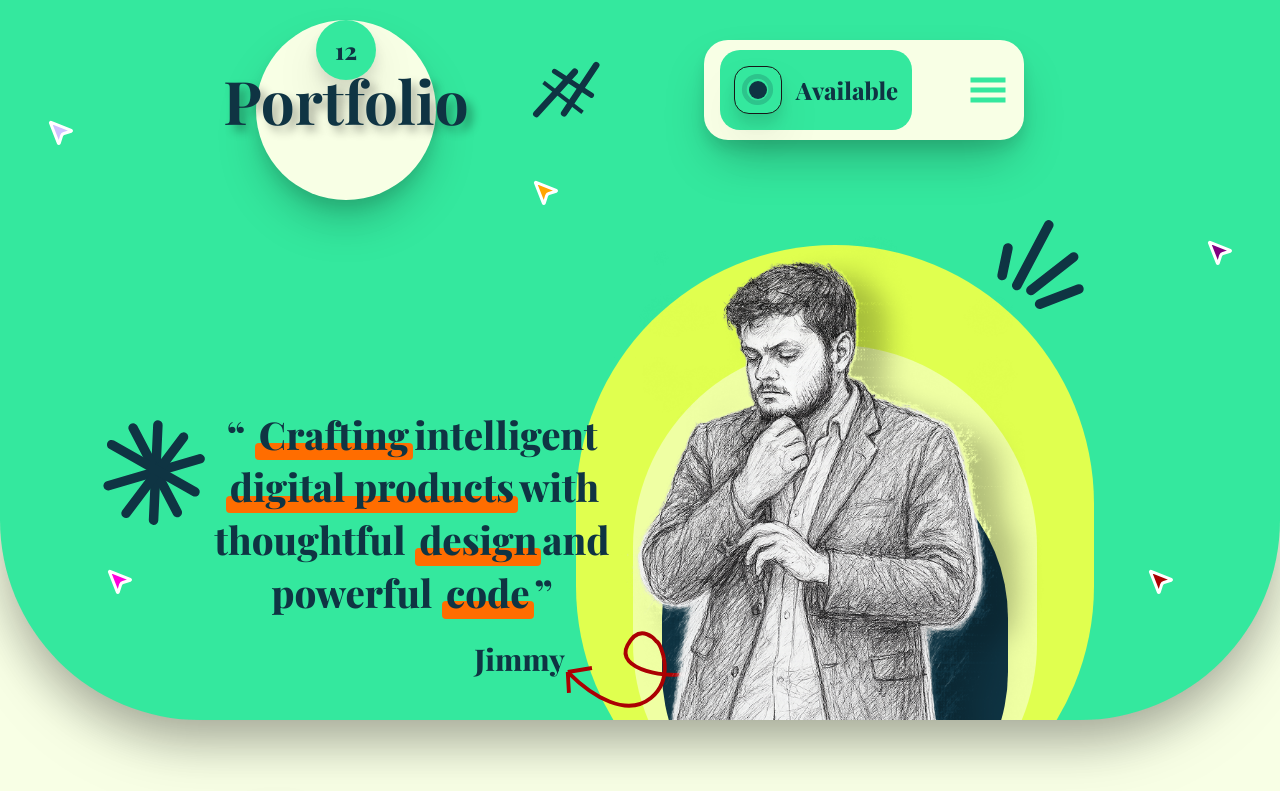
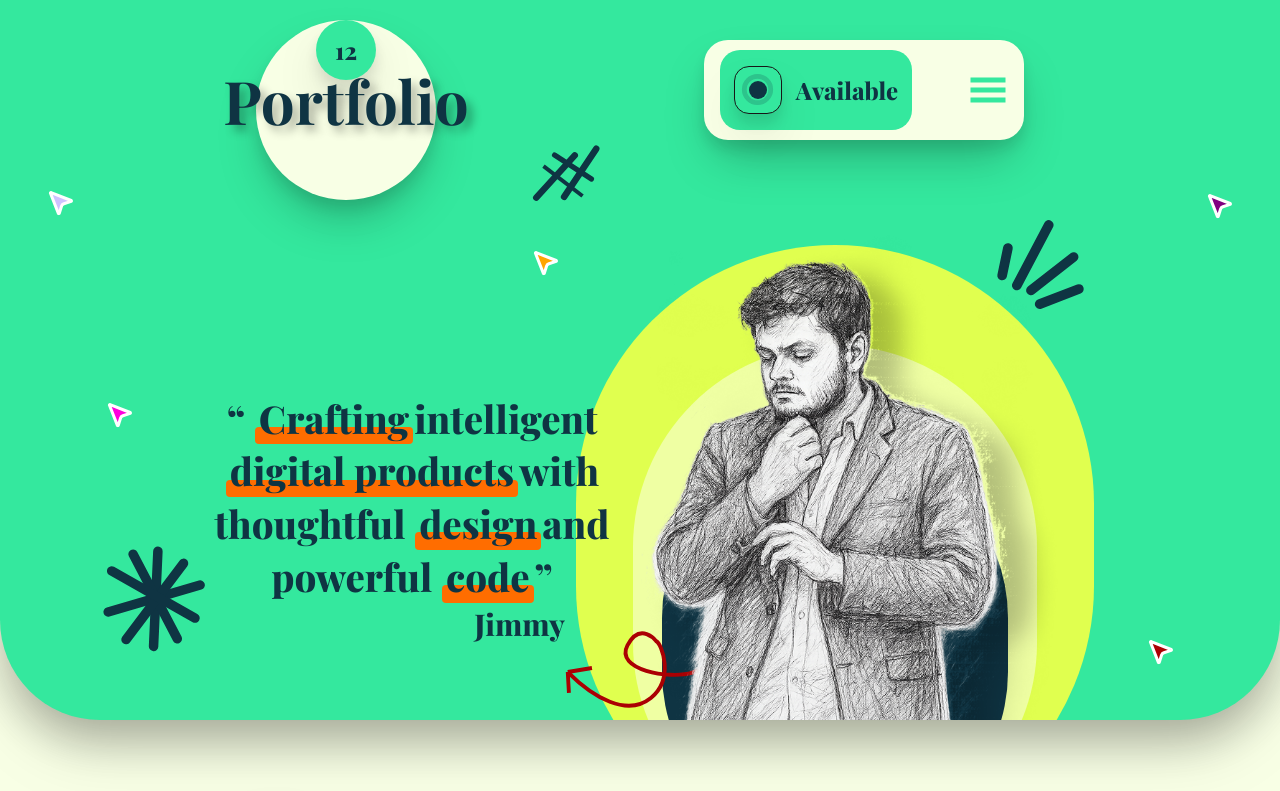
Before and after one commit to JimmyDudhwala/jimmy, a Next.js app: page / in a window 1280 px wide. Shown: the top 791 px of the page. Built offline with nearby package versions, Linux system fonts and the light colour scheme; a web font is replaced by a local one.

Commit message:
Animation adding started

```diff
--- a/src/app/Pages/Homepage.tsx
+++ b/src/app/Pages/Homepage.tsx
@@ -1,5 +1,5 @@
 "use client"
-import React, { useState } from 'react'
+import React, { useRef, useState } from 'react'
 import Navbar from '../components/Navbar'
 import Circle from '../components/Circle'
 import Image from 'next/image'
@@ -10,60 +10,98 @@ import ScrollLock from '../components/ScrollLock'
 import Footer from '../components/Footer'
 import Quote from '../components/Quote'
 import SocialMedia from '../components/SocialMedia'
+import { motion, useScroll, useTransform } from 'framer-motion'
+import { useMediaQuery } from 'react-responsive'
 
 const quote = "Crafting intelligent digital products with thoughtful design and powerful code"
 const highlights = ["Crafting", "digital products", "design", "code"]
 
 const Homepage = () => {
 
+      const container = useRef<HTMLDivElement>(null);
+      const isMobile = useMediaQuery({ maxWidth: 768 })
+      const {scrollYProgress} = useScroll({
+        target: container,
+        offset: ["start end", "end start"]
+      });
+
+      const y1 = useTransform(scrollYProgress,[0.4, 0.7], ["0%", "100%"]);
+      const y2 = useTransform(scrollYProgress,[0.5, 0.7], ["0%", "300%"]);
+      const y3 = useTransform(scrollYProgress,[0.5, 0.7], ["0%", isMobile? "-5%":"-10%"]);
+      const y4 = useTransform(scrollYProgress,[0.5, 0.7], ["0%", "-200%"]);
+      const y5 = useTransform(scrollYProgress,[0.4, 0.7], ["0%", "-100%"]);
+      const y6 = useTransform(scrollYProgress,[0.4, 0.7], ["0%", "3%"]);
+      const r1 = useTransform(scrollYProgress,[0, 1], [10, 300]);
+
       const [isOpen, setIsOpen] = useState(false);
 
   return (
     <>
     <ScrollLock locked={isOpen}>
-    <div className="lg:h-screen  w-full bg-[#F8FFE5] relative overflow-hidden lg:pb-0 pb-20 ">
-      <div className="h-[90%]  w-full bg-[#34E89E] lg:rounded-b-[200px] rounded-b-[60px] relative shadow-2xl flex flex-col gap-10 items-center drop-shadow-2xl">
+    <div ref={container} className="lg:h-screen  w-full bg-[#F8FFE5] relative overflow-hidden lg:pb-0 pb-20 ">
+<motion.div
+  initial={{ height: 0,}}
+
+  animate={{ height: "90%"}}
+  transition={{ duration: 1 }}
+
+
+  className="h-[90%] w-full bg-[#34E89E] relative rounded-b-[100px] shadow-2xl flex flex-col gap-10 items-center drop-shadow-2xl"
+>
 
         {/* Cursors - visible only on lg screens */}
-        <div className="hidden lg:block absolute top-2/12 left-12">
-          <Cursor message="UI/UX Designer" color="#CFC2FF" />
-        </div>
-        <div className="hidden lg:block absolute top-3/12 left-5/12">
+        <motion.div style={{y:y2}} className="hidden lg:block absolute top-2/12 left-12">
+          <Cursor  message="UI/UX Designer" color="#CFC2FF" />
+        </motion.div>
+        <motion.div style={{y:y2}} className="hidden lg:block absolute top-3/12 left-5/12">
           <Cursor message="App developer" color="orange" />
-        </div>
-        <div className="hidden lg:block absolute bottom-2/12 left-1/12">
+        </motion.div>
+        <motion.div style={{y:y4}} className="hidden lg:block absolute bottom-4/12 left-1/12">
           <Cursor message="Full-Stack Developer" color="#FF00DD" />
-        </div>
-        <div className="hidden lg:block absolute top-4/12 right-12">
+        </motion.div>
+        <motion.div style={{y:y4}} className="hidden lg:block absolute top-4/12 right-12">
           <Cursor message="AI/ML Explorer" color="purple" />
-        </div>
-        <div className="hidden lg:block absolute bottom-2/12 right-1/12">
+        </motion.div>
+        <motion.div style={{y:y2}} className="hidden lg:block absolute bottom-2/12 right-1/12">
           <Cursor message="System Architect" color="#AB0003" />
-        </div>
+        </motion.div>
 
         {/* Top Section */}
         <div className="w-full lg:w-[60%] h-auto lg:h-[25%] mt-10 lg:m-0 flex flex-col-reverse lg:flex-row items-center justify-center lg:justify-between">
-          <div>
+          <motion.div
+            initial={{ opacity: 0 }}
+            animate={{  opacity: 1 }}
+            transition={{
+              opacity: { delay: 0.8, duration: 1, ease: "easeInOut" },
+            }}
+          >
             <Circle big="#F8FFE5" small="#34E89E" text="Portfolio" />
-          </div>
-          <div className="absolute lg:relative right-0 mt-4 lg:mt-0">
+          </motion.div>
+          <motion.div style={{y:y1}} className="absolute lg:relative right-0 mt-4 lg:mt-0">
             <Tiny width={100} height={100} src="/hash.svg" />
-          </div>
+          </motion.div>
 
-
+           <motion.div
+            initial={{ opacity: 0 }}
+            animate={{  opacity: 1 }}
+            transition={{
+              opacity: { delay: 0.8, duration: 1, ease: "easeInOut" },
+            }}
+          >
 
           <Navbar isOpen={isOpen} setIsOpen={setIsOpen} />
+      </motion.div>
 
 
 
         </div>
 
         {/* Bottom Content */}
-        <div className="w-full  h-full flex flex-col lg:flex-row justify-center items-center overflow-hidden  rounded-b-[60px] lg:rounded-b-[200px] ">
+        <div className="w-full  h-full flex flex-col lg:flex-row justify-center items-center overflow-hidden  rounded-b-[100px] lg:rounded-b-[100px] ">
           {/* Star Tiny */}
-          <div className="absolute left-0 top-4/12 lg:top-0 lg:left-0 lg:scale-100 scale-40  lg:relative">
+          <motion.div style={{y:y1}} className="absolute top-3/12 lg:top-0 left-0 lg:scale-100 scale-40  lg:relative">
             <Tiny width={150} height={150} src="/star.svg" />
-          </div>
+          </motion.div>
 
           {/* Quote Section */}
           <div className=' lg:w-[75%] w-full h-full flex lg:flex-row flex-col  justify-center '>
@@ -72,15 +110,15 @@ const Homepage = () => {
 
               <div className='relative lg:translate-x-30 z-20 ' >
                 {/* Quote */}
-                <div
+                <motion.div
                   className="w-full relative max-w-[510px] text-[clamp(1.5rem,3vw,3rem)] mx-auto text-center font-playfair font-extrabold leading-snug text-[#0F3443]"
-                  style={{ width: 'clamp(300px, 50vw, 510px)' }}
+                  style={{ width: 'clamp(300px, 50vw, 510px)', y:y3 }}
                 >
                   “ <Quote quote={quote} highlights={highlights} />”
-                </div>
-                <div className='text-end w-[80%] text-[#0F3443] text-xl md:text-2xl lg:text-3xl font-extrabold leading-snug mt-5'>
+                </motion.div>
+                <motion.div style={{y:y5}} className='text-end w-[80%] text-[#0F3443] text-xl md:text-2xl lg:text-3xl font-extrabold leading-snug mt-5'>
                   Jimmy
-                </div>
+                </motion.div>
                 <div className='absolute lg:-right-22 right-38 scale-[0.8] lg:scale-100 rotate-[90deg] lg:-rotate-[24deg]  lg:-bottom-5'>
                   <ArrowSvg />
                 </div>
@@ -91,16 +129,54 @@ const Homepage = () => {
           {/* Photo Section */}
           <div className="lg:w-[60%] w-full h-full  flex flex-col justify-end items-center relative">
             {/* Image */}
-            <div className="relative w-full h-[300px] sm:h-[400px] md:h-[500px] lg:h-full z-20">
+            <motion.div
+              initial={{ opacity: 0 }}
+              whileInView={{  opacity: 1 }}
+              transition={{
+                opacity: { delay: 0.8, duration: 0.8, ease: "easeInOut" },
+              }}
+             className="relative w-full h-[300px] sm:h-[400px] md:h-[500px] lg:h-full z-20"
+             style={{x:y6}}
+             >
               <Image src="/photo.png" alt="my photo" fill className="object-contain" />
-            </div>
+            </motion.div >
 
             {/* Background Circles */}
-            <div className="w-full h-full  absolute flex justify-center items-end top-[30%]  lg:top-[25%]">
-              <div className="bg-[#E0FF4F] lg:w-[90%] w-[110%] h-[120%] rounded-full absolute scale-[0.9] sm:scale-[1]" />
-              <div className="bg-[#EFFFA3] lg:w-[70%] w-[100%] h-[100%] rounded-full absolute scale-[0.9] sm:scale-[1]" />
-              <div className="bg-[#0F3443] lg:w-[60%] w-[90%] h-[80%] rounded-full absolute scale-[0.9] sm:scale-[1]" />
-            </div>
+            <motion.div  className="w-full h-full  absolute flex justify-center items-end top-[30%]  lg:top-[25%]">
+              <motion.div
+                initial={{ width: 0,
+                            height:0
+                 }}
+                animate={{width: isMobile ? "110%":"90%",
+                            height:"120%"}}
+                transition={{
+                  delay:1.4,
+                  duration:1,
+                }}
+              className="bg-[#E0FF4F] lg:w-[90%] w-[110%] h-[120%] rounded-full absolute scale-[0.9] sm:scale-[1]" />
+              <motion.div
+                 initial={{ width: 0,
+                            height:0
+                 }}
+                animate={{width: isMobile ? "100%":"70%",
+                            height:"100%"}}
+                transition={{
+                  delay:1.3,
+                  duration:1,
+                }}
+              className="bg-[#EFFFA3] lg:w-[70%] w-[100%] h-[100%] rounded-full absolute scale-[0.9] sm:scale-[1]" />
+              <motion.div
+                initial={{ width: 0,
+                            height:0
+                 }}
+                animate={{width: isMobile ? "90%":"60%",
+                            height:"80%"}}
+                transition={{
+                  delay:1.2,
+                  duration:1,
+                }}
+              className="bg-[#0F3443] lg:w-[60%] w-[90%] h-[80%] rounded-full absolute scale-[0.9] sm:scale-[1]" />
+            </motion.div >
 
             {/* Doubt Tiny */}
             <div className="absolute top-0 right-0">
@@ -111,7 +187,7 @@ const Homepage = () => {
           </div>
         </div>
 
-      </div>
+      </motion.div>
     </div>
 
     <SocialMedia />
--- a/src/app/about/page.tsx
+++ b/src/app/about/page.tsx
@@ -9,10 +9,18 @@ import Responsive from "../components/Responsive"
 import Sketch from "../components/Sketch"
 import Image from "next/image"
 import WaveScroll from "../components/Wavescroll"
+import Loading from "../components/Loding"
+import { useState } from "react"
+
+
 
 const page = () => {
+  const [isLoading, setIsLoading] = useState(true);
+
   return (
-    <div className="w-full h-full">
+     <div className={`relative h-full ${isLoading ? 'overflow-hidden h-screen' : ''}`}>
+       {/* <Loading /> */}
+        {isLoading && <Loading onFinish={() => setIsLoading(false)} />}
       <Title text="About Me" />
       <div className="w-full   bg-[#F8FFE5] flex flex-col items-center justify-center">
         <div className="md:w-[98%] lg:w-[90%] w-[95%]  grid lg:grid-rows-[2fr_0.9fr] md:grid-rows-[2fr_1fr] grid-rows-[2fr_0.7fr]  p-2 md:p-2 lg:p-10 gap-10">
--- a/src/app/components/ArrowSvg.tsx
+++ b/src/app/components/ArrowSvg.tsx
@@ -12,7 +12,7 @@ const ArrowSvg = () => {
           strokeWidth="5"
           fill="none"
           initial={{ pathLength: 0 }}
-          animate={{ pathLength: 1 }}
+          whileInView={{ pathLength: 1 }}
           transition={{
             delay: 2,
             duration: 2,
--- /dev/null
+++ b/src/app/components/Loding.tsx
@@ -0,0 +1,30 @@
+'use client'
+import React, { useState } from 'react'
+import { motion } from 'framer-motion'
+
+const Loading = ({ onFinish }: { onFinish: () => void }) => {
+  return (
+    <div className="fixed inset-0 z-100 overflow-hidden">
+      <motion.div
+        className="absolute h-screen top-0 left-0 w-[100vw] bg-[#E0FF4F]"
+        animate={{ width: '0vw' }}
+        transition={{ duration: 1.5, ease: 'easeInOut' }}
+      />
+      <motion.div
+        className="absolute h-screen top-0 left-0 w-[100vw] bg-[#EFFFA3]"
+        animate={{ width: '0vw' }}
+        transition={{ duration: 1.2, ease: 'easeInOut' }}
+      />
+      <motion.div
+        className="absolute h-screen top-0 left-0 w-[100vw] bg-[#0F3443]"
+        animate={{ width: '0vw' }}
+        transition={{ duration: 1, ease: 'easeInOut' }}
+        onAnimationComplete={() => {
+          onFinish();
+        }}
+      />
+    </div>
+  )
+}
+
+export default Loading
--- a/src/app/components/Wavescroll.tsx
+++ b/src/app/components/Wavescroll.tsx
@@ -33,14 +33,14 @@ export default function WaveScroll() {
 
   return (
     <div ref={scrollContainerRef} className="relative h-[300vh]">
-      <motion.div className="sticky top-0 flex justify-start items-start  h-[90vh]  lg:h-screen w-screen overflow-hidden  bg-transperent">
+      <motion.div className="sticky top-0 flex justify-start items-start  h-[90vh]  lg:h-screen  overflow-hidden  bg-transperent">
          <GridBackground cols={isMobile ? 5 : 10} rows={isMobile ? 6 : 5} lineColor="rgba(100, 100, 100, 0.1)" fadeEdges={true} />
 
         <div className="absolute top-0 flex flex-col justify-start items-start left-[8%]">
                 <Circle big="#34E89E" small="#F8FFE5" text="My Path" />
                 <h1 className="text-4xl mt-10 text-[#0F3443]/80 font-[600]">Discover my Professional path and experiences</h1>
         </div>
-        <motion.div className="flex justify-start w-screen lg:h-[80%] left-0 lg:mt-[15%] md:mt-[5%] -mt-[10%] lg:-translate-x-[30%] md:translate-x-[220%] translate-x-[220%]" style={{ x }}>
+        <motion.div className="flex justify-start w-screen  lg:h-[80%] left-0 lg:mt-[15%] md:mt-[5%] -mt-[10%] lg:-translate-x-[30%] md:translate-x-[220%] translate-x-[220%]" style={{ x }}>
   <div className="relative left-0 flex w-[400vw] h-[30%] items-start justify-start scale-x-200 lg:scale-40 lg:scale-x-80">
     {/* Wave Dots */}
 
@@ -60,7 +60,6 @@ export default function WaveScroll() {
       <WaveDot year="2023" title="College Leadership" text="Joined GDSC as PR Lead, leading four major events. Also became active in coding activities and tech clubs." />
     </div>
 
-    {/* 4 Empty Dots */}
     <div className="absolute lg:-scale-x-80 -scale-120 scale-x-100 top-[50%] lg:top-[165%] left-[50%]">
       <WaveDot year="2023" title="First Internship" text="Worked with Codesoft Solutions as a Frontend Developer."  />
     </div>
--- a/src/app/page.tsx
+++ b/src/app/page.tsx
@@ -1,9 +1,14 @@
-import React from 'react'
+"use client"
+import React, { useState } from 'react'
 import Homepage from './Pages/Homepage'
+import Loading from './components/Loding'
 
 const page = () => {
+   const [isLoading, setIsLoading] = useState(true);
+
   return (
-    <div>
+    <div className={`relative  overflow-x-hidden h-full ${isLoading ? 'overflow-hidden h-screen' : ''}`}>
+        {isLoading && <Loading onFinish={() => setIsLoading(false)} />}
       <Homepage/>
     </div>
   )
```
Also changed, not shown: src/app/components/Cursor.tsx (+9 -4 lines), src/app/components/Quote.tsx (+12 -5 lines), src/app/components/Tiny.tsx (+9 -2 lines), src/app/globals.css (+5 -4 lines).
